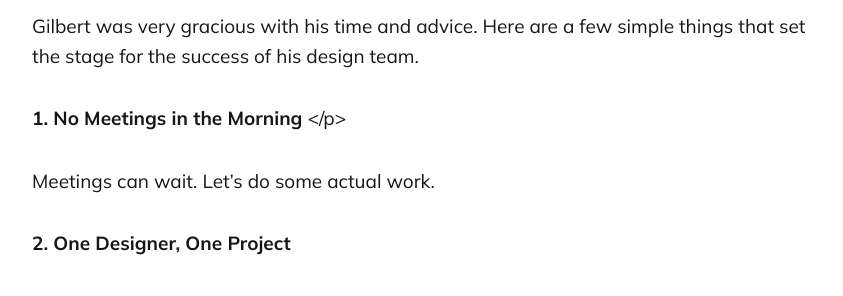
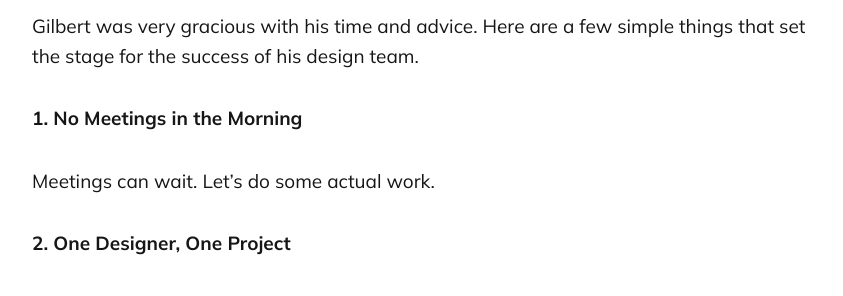
Before and after one commit to tomdeforest/tomdeforest.github.io, a Jekyll site: the page built from _posts/2014-06-16-gilbert-lee.markdown, in a window 1280 px wide and 900 px high, scrolled down 1659 px. Shown: the part 154-450 px from the top of the window, without its empty margins (218-1061 px from the left). Built offline with Jekyll 4.4.1, drawn with Linux system fonts in a browser that asks for light colours.

Commit message:
Removed extra closing paragraph tag

```diff
--- a/_posts/2014-06-16-gilbert-lee.markdown
+++ b/_posts/2014-06-16-gilbert-lee.markdown
@@ -15,7 +15,7 @@ I approached <a href="http://gilbertlee.org" title="Gilbert Lee">Gilbert Lee</a>
 
 Gilbert was very gracious with his time and advice. Here are a few simple things that set the stage for the success of his design team.
 
-<strong>1. No Meetings in the Morning&nbsp;</strong></p>
+<strong>1. No Meetings in the Morning&nbsp;</strong>
 <p>Meetings can wait. Let’s do some actual work.&nbsp;</p>
 <p><strong>2. One Designer, One Project&nbsp;</strong></p>
 <p>Part of Gilbert’s philosophy is that a designer is only assigned to one project at a time. He really wants his designers to dive deep in a project. Designers need time to understand the business or product needs. They also need time to shepherd the product through development. Additionally, development and implementation will reveal insights that the designer can leverage to improve the overall solution. If a designer can focus on one project, they will have the time and opportunity to design a total solution.&nbsp;</p>
```
